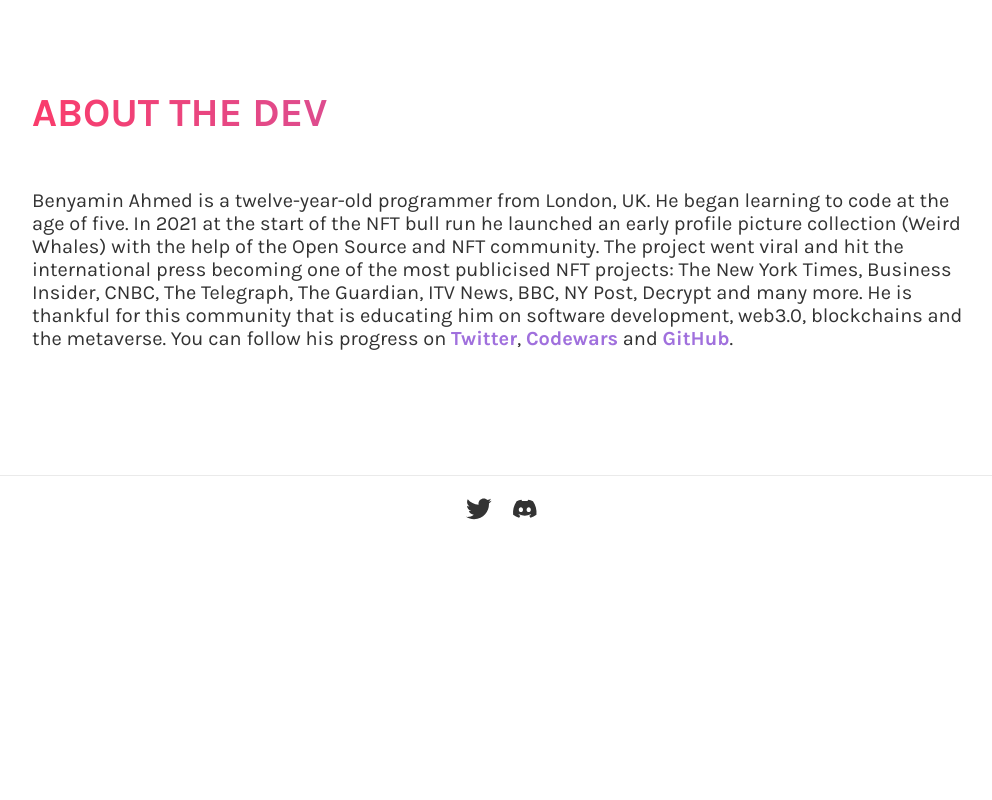
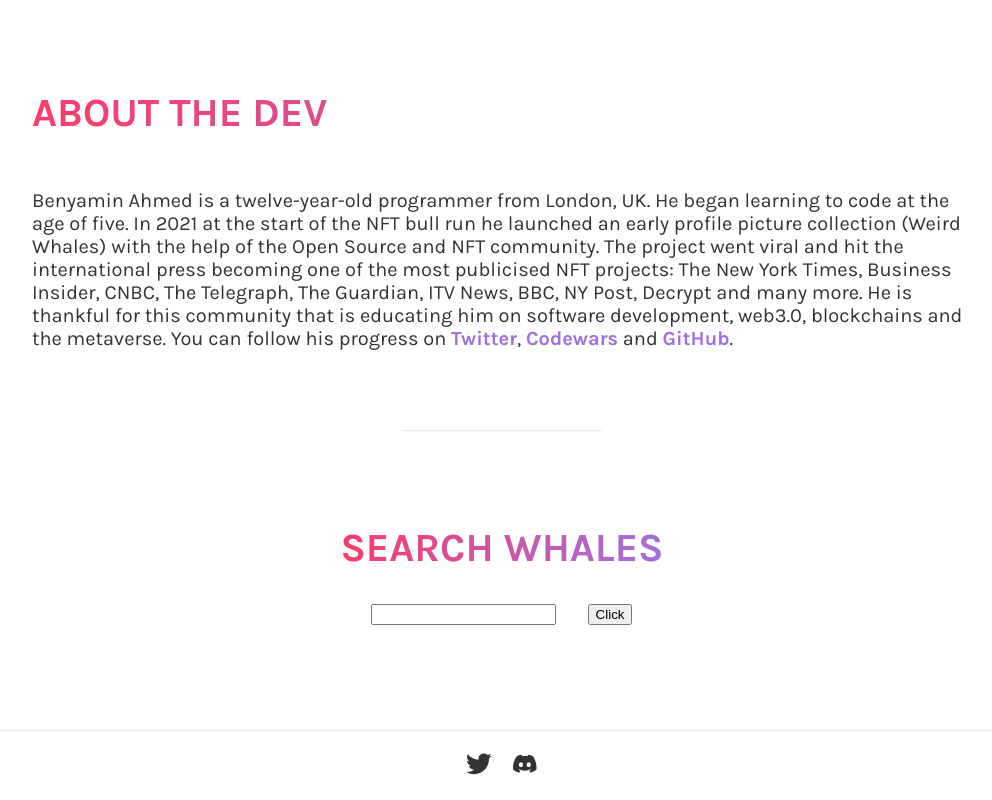
Before and after one commit to Weird-Whales/website, a Next.js app: page / in a window 1280 px wide. Shown: the part 2382-3182 px from the top of the page, without its empty margins (138-1130 px from the left). Before the commit the page ends 2927 px from the top, so only its background shows below. Built offline with nearby package versions, Linux system fonts and the light colour scheme.

Commit message:
Added basic search bar

```diff
--- a/pages/index.tsx
+++ b/pages/index.tsx
@@ -348,6 +348,20 @@ const Home: NextPage<ServerHydratedProps> = ({ randomWhaleIDs }) => {
             </FlexRow>
           </Container>
         </Section>
+        <Section>
+          <hr className={styles.grayLine} />
+        </Section>
+        <Section>
+          <Container>
+          <h2 className={styles.subTitle}>SEARCH WHALES</h2>
+            <FlexRow>
+            <input type="text"/>
+            <button onClick={() => {
+              alert('hello')
+            }}>Click</button>
+            </FlexRow>
+          </Container>
+        </Section>
       </main>
     </div>
   );
```
